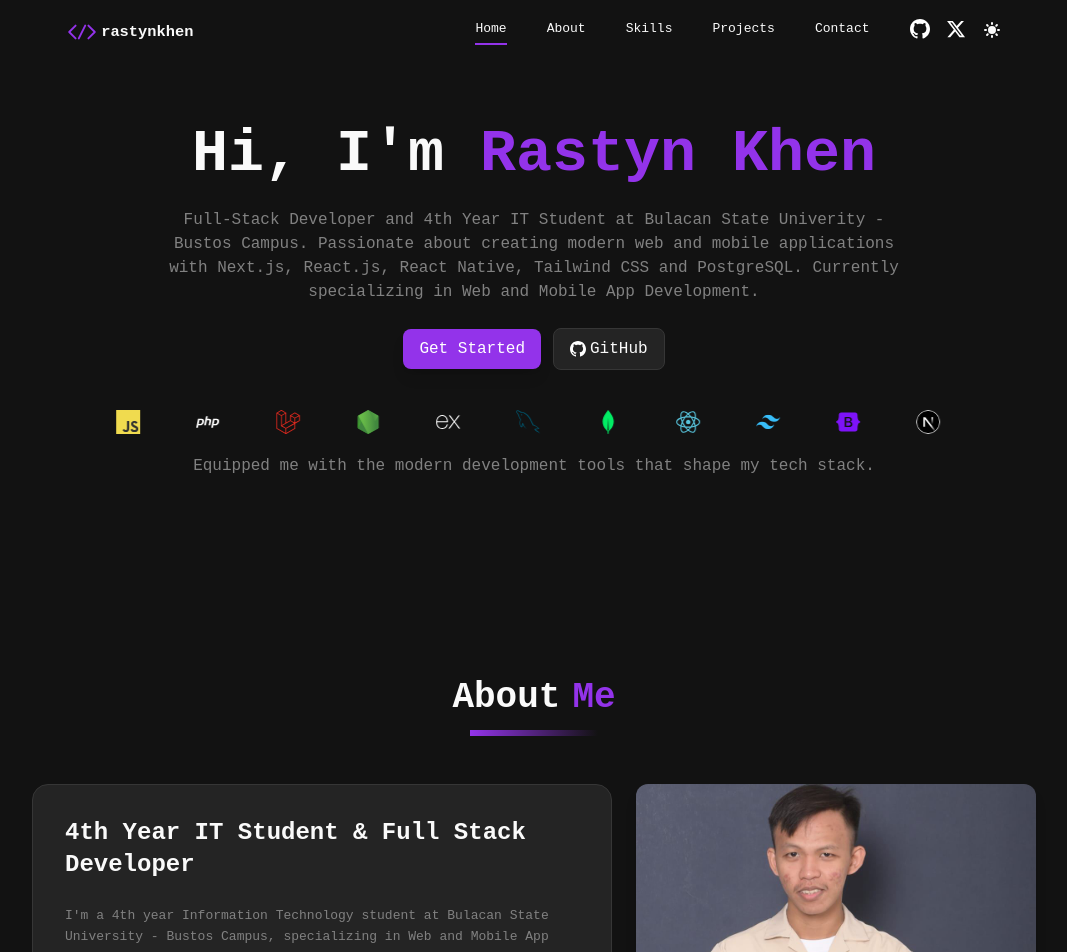
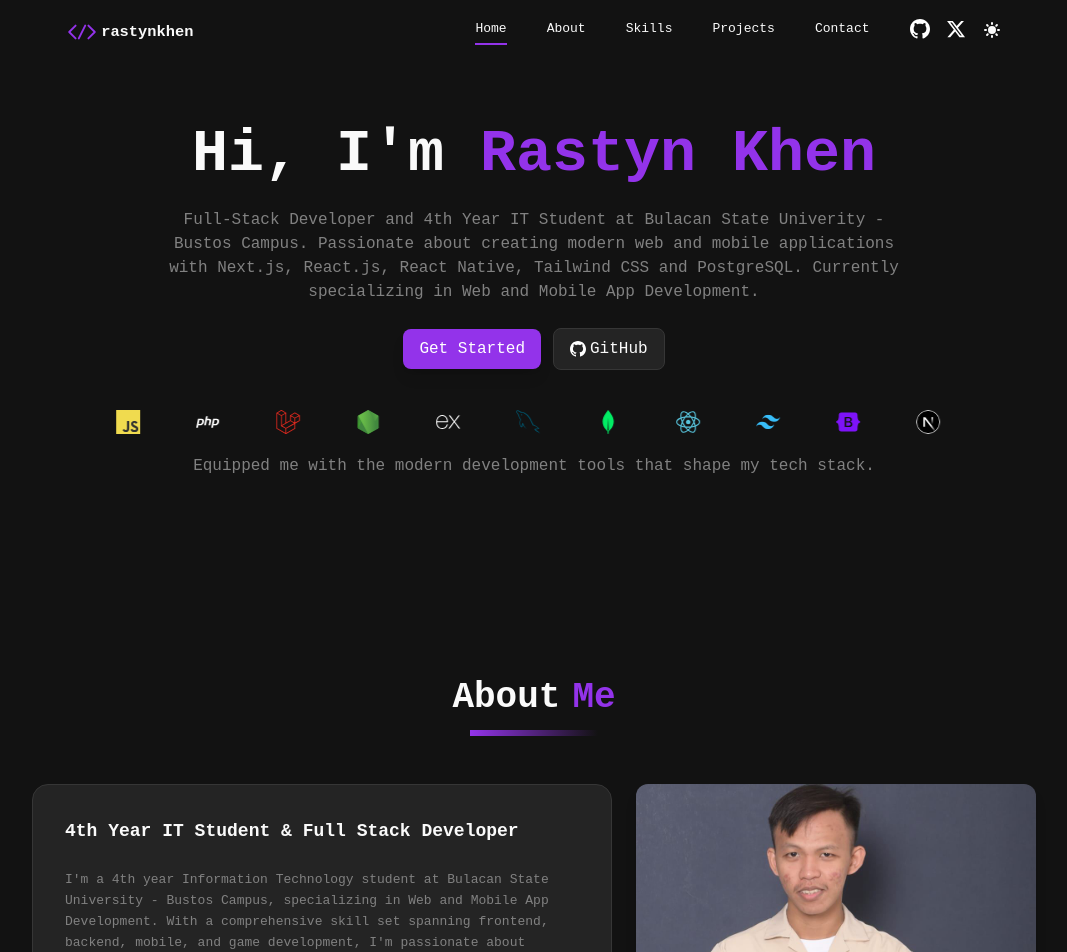
Before and after one commit to rastynkhen18/rastynkhen-portfolio, a React (Vite) app: page /about in a window 1280 px wide. Shown: the top 952 px of the page, without its empty margins (106-1173 px from the left). Built offline with nearby package versions, Linux system fonts and the light colour scheme.

Commit message:
Merge Updates

```diff
--- a/src/pages/About.jsx
+++ b/src/pages/About.jsx
@@ -24,7 +24,7 @@ const About = () => {
           <div className="flex justify-center items-center flex-wrap gap-6 max-w-5xl mx-auto">
             {/* Personal Info */}
             <div className="bg-[var(--card-color)] border border-[var(--border-color)] rounded-2xl p-8 w-auto h-auto sm:w-145 sm:h-100">
-              <h3 className="text-2xl font-semibold text-[var(--text-color)] mb-6">
+              <h3 className="text-lg font-semibold text-[var(--text-color)] mb-6">
                 4th Year IT Student & Full Stack Developer
               </h3>
               <div className="space-y-4 text-[var(--text-gray)] leading-relaxed">
```
